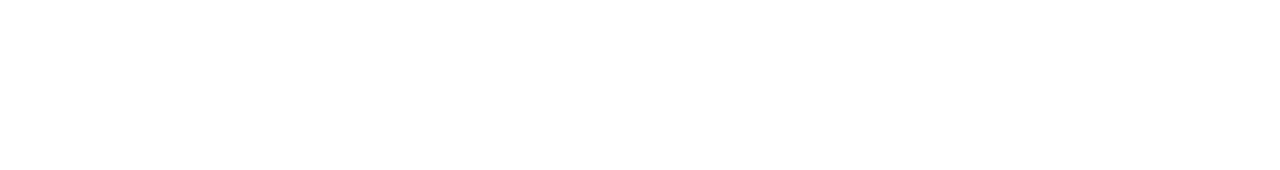
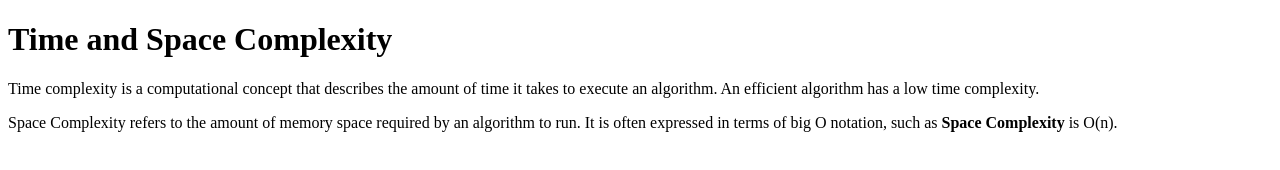
Before and after one commit to acciojob/time-and-space-complexity-Pravesh-Ratudi, a website: page main.html in a window 1280 px wide. Drawn offline with Linux system fonts and the light colour scheme.

Commit message:
created a submission

```diff
--- a/main.html
+++ b/main.html
@@ -8,7 +8,11 @@
 
 <body>
 	<!-- the entire body must be written by student -->
-    <script type="text/javascript" src="./script.js">
+	<h1>Time and Space Complexity</h1>
+	<p>Time complexity is a computational concept that describes the amount of time it takes to execute an algorithm. An efficient algorithm has a low time complexity.</p>
+	<p>Space Complexity refers to the amount of memory space required by an algorithm to run. It is often expressed in terms of big O notation, such as <b>Space Complexity</b> is O(n).</p>
+
+	<script type="text/javascript" src="./script.js">
 </script>
 
 </body>
```
